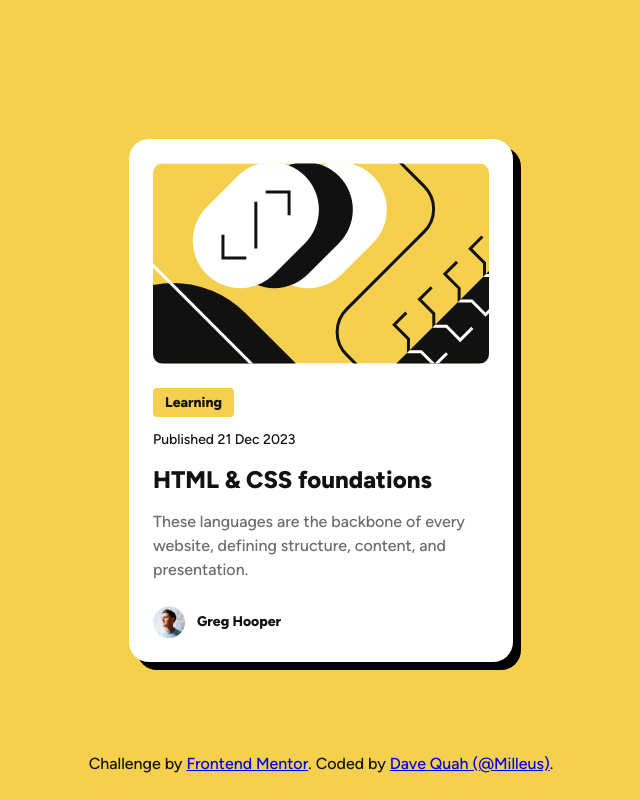
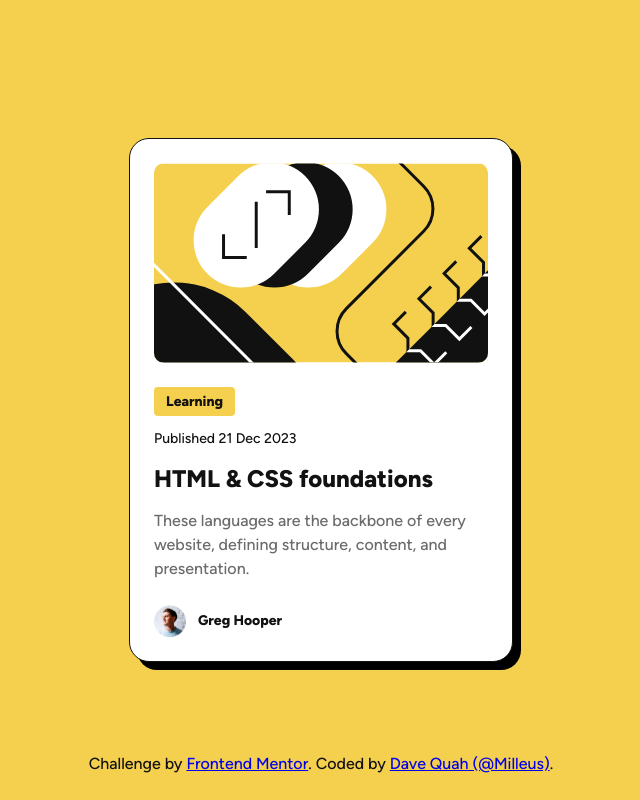
Before and after one commit to Milleus/fm-blog-preview-card, a plain HTML site: page index.html in a window 1280 px wide. Shown: the whole page, without its empty margins (319-959 px from the left). Drawn offline with Linux system fonts and the light colour scheme.

Commit message:
feat: add border to card

```diff
--- a/global.css
+++ b/global.css
@@ -254,6 +254,7 @@ textarea:not([rows]) {
 .card {
   background-color: var(--clr-white);
   padding: 1.5rem;
+  border: 1px solid var(--clr-gray-950);
   border-radius: 20px;
   box-shadow: 8px 8px 0 0 var(--clr-black);
   max-width: 20.4375rem;
```
